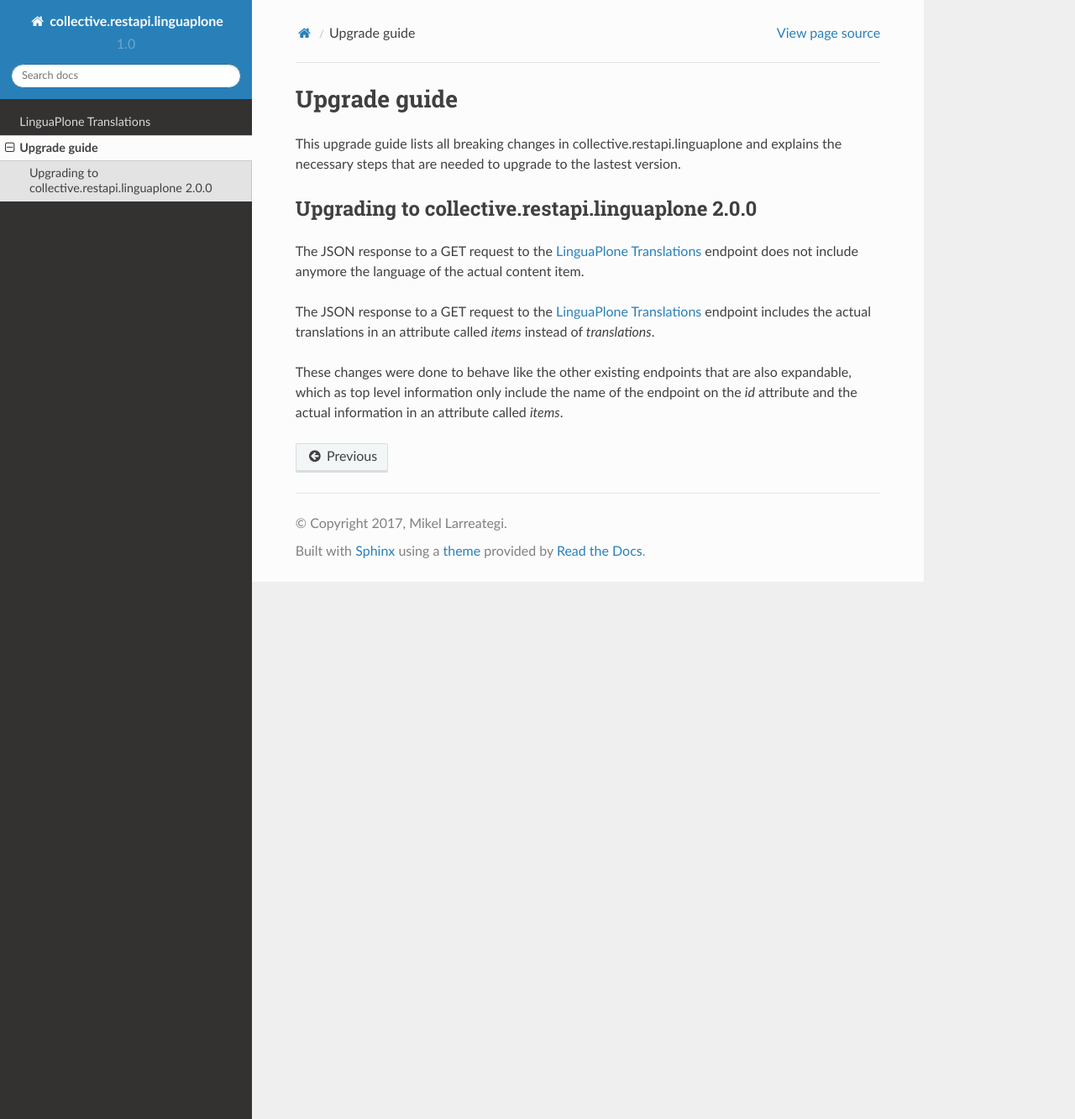
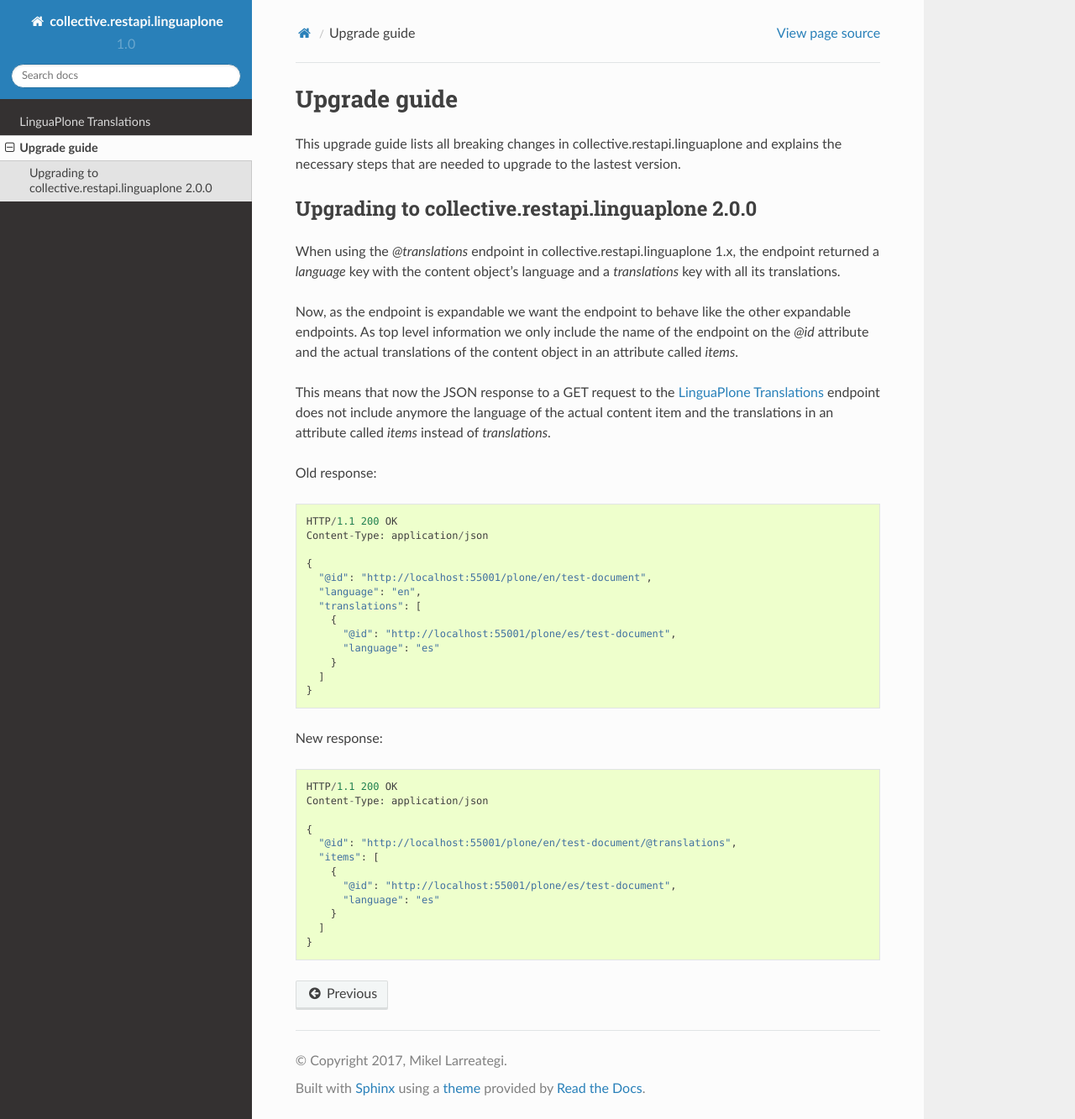
Before and after one commit to collective/collective.restapi.linguaplone, a Sphinx documentation site: the page built from docs/source/upgrade-guide.rst, in a window 1280 px wide and 1333 px high. Shown: the whole window at 84% size. Built offline with Sphinx 7.4.7 and the Read the Docs theme 2.0.0, drawn with Linux system fonts in a browser that asks for light colours.

```diff
--- a/docs/source/upgrade-guide.rst
+++ b/docs/source/upgrade-guide.rst
@@ -7,12 +7,44 @@
 Upgrading to collective.restapi.linguaplone 2.0.0
 -------------------------------------------------
 
-The JSON response to a GET request to the :ref:`translations` endpoint does not include
-anymore the language of the actual content item.
+When using the `@translations` endpoint in collective.restapi.linguaplone 1.x, the endpoint returned a `language` key
+with the content object's language and a `translations` key with all its translations.
 
-The JSON response to a GET request to the :ref:`translations` endpoint includes the actual
-translations in an attribute called `items` instead of `translations`.
+Now, as the endpoint is expandable we want the endpoint to behave like the other expandable endpoints.
+As top level information we only include the name of the endpoint on the `@id` attribute and the actual
+translations of the content object in an attribute called `items`.
 
-These changes were done to behave like the other existing endpoints that are also expandable, which as
-top level information only include the name of the endpoint on the `id` attribute and the actual
-information in an attribute called `items`.
+This means that now the JSON response to a GET request to the :ref:`translations` endpoint does not
+include anymore the language of the actual content item and the translations in an attribute called
+`items` instead of `translations`.
+
+Old response::
+
+  HTTP/1.1 200 OK
+  Content-Type: application/json
+
+  {
+    "@id": "http://localhost:55001/plone/en/test-document",
+    "language": "en",
+    "translations": [
+      {
+        "@id": "http://localhost:55001/plone/es/test-document",
+        "language": "es"
+      }
+    ]
+  }
+
+New response::
+
+  HTTP/1.1 200 OK
+  Content-Type: application/json
+
+  {
+    "@id": "http://localhost:55001/plone/en/test-document/@translations",
+    "items": [
+      {
+        "@id": "http://localhost:55001/plone/es/test-document",
+        "language": "es"
+      }
+    ]
+  }
--- a/requirements.txt
+++ b/requirements.txt
@@ -1,3 +1,3 @@
 # https://github.com/plone/buildout.coredev/blob/5.1/requirements.txt
-setuptools==33.1.1
-zc.buildout==2.9.5
+setuptools==41.2.0
+zc.buildout==2.13.2
--- a/setup.py
+++ b/setup.py
@@ -14,7 +14,7 @@
 
 setup(
     name='collective.restapi.linguaplone',
-    version='2.0.0.dev0',
+    version='2.0.1.dev0',
     description="An add-on providing plone.restapi endpoint for translations handled using LinguaPlone",
     long_description=long_description,
     # Get more from https://pypi.python.org/pypi?%3Aaction=list_classifiers
```
Also changed, not shown: CHANGES.rst (+7 -1 lines), buildout.cfg (+10 -3 lines), docs/source/translations.rst (+20 -0 lines), 10 other files.
